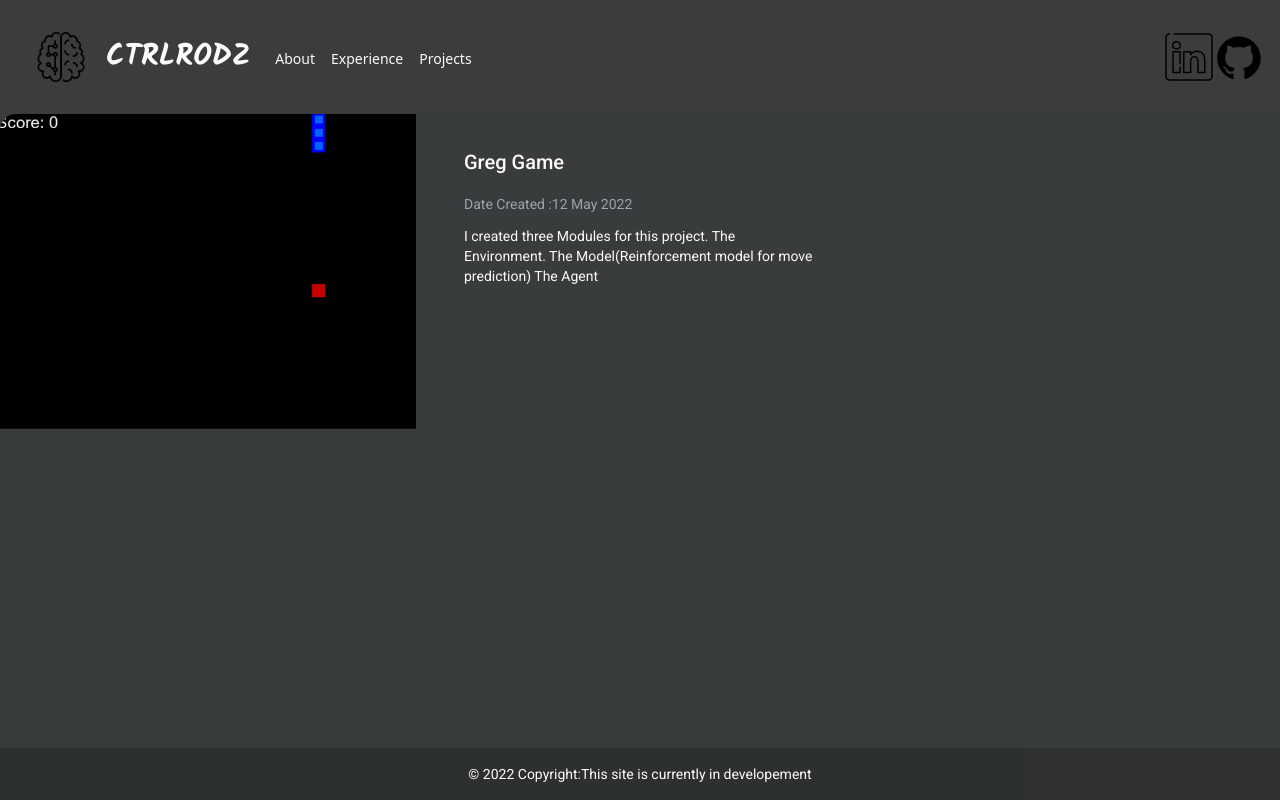
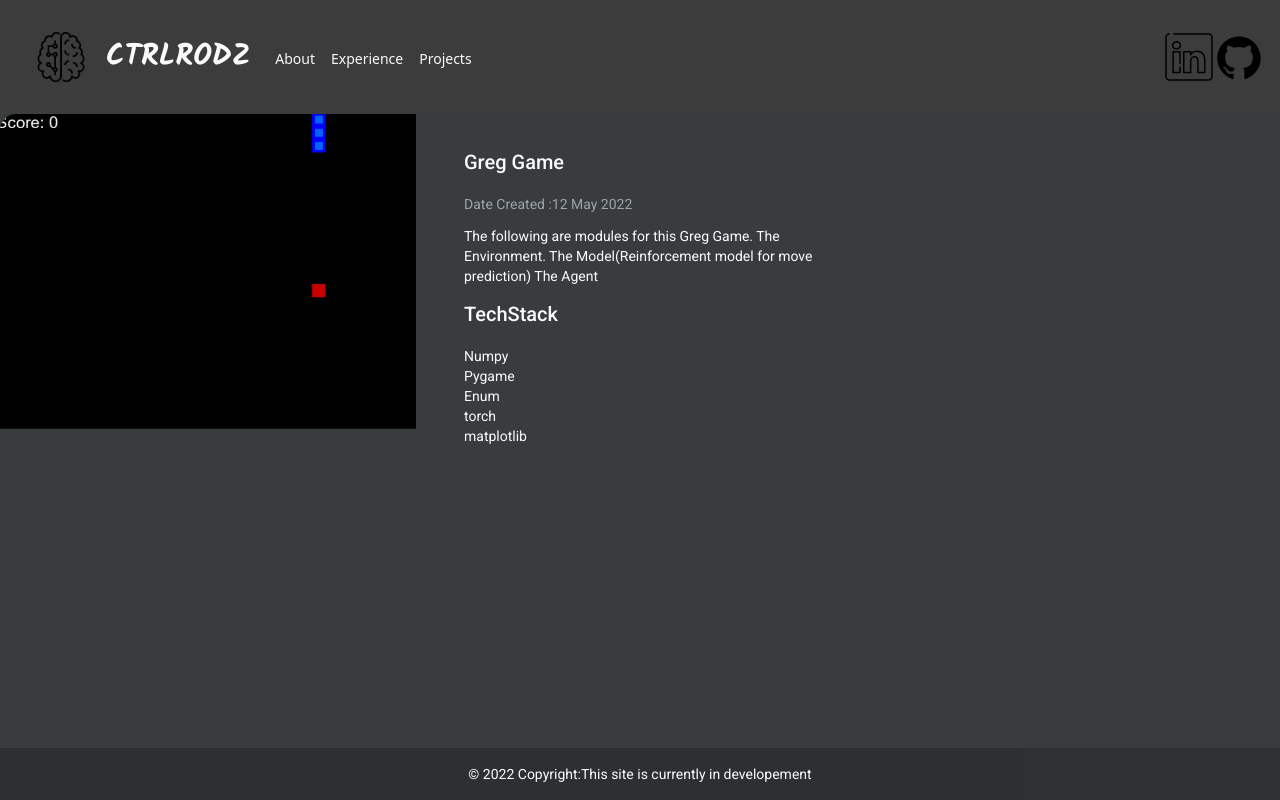
Before and after one commit to CrtlRodz/Portfolio-V1, an Angular app: page /project/1 in a window 1280 px wide. Built offline with nearby package versions, Linux system fonts and the light colour scheme; a web font is replaced by a local one.

Commit message:
adding project details

```diff
--- a/src/app/project-details/project-details.component.html
+++ b/src/app/project-details/project-details.component.html
@@ -11,6 +11,9 @@
         <span class="text-gray-400">Date Created :{{project.dateCreated}}</span>
     </p>
     <p>{{project.longDescription}}</p>
+    <h2>TechStack</h2>
+    <ol *ngFor="let stack of project.library">
+        <li>{{stack}}</li>
+    </ol>
     </div>
-
 </div>
--- a/src/assets/projects.json
+++ b/src/assets/projects.json
@@ -4,11 +4,12 @@
 
             "ProjectName":"Greg Game",
             "techStack":"Python",
-            "library":"Numpy,Pygame,Enum,torch,matplotlib",
+            "library":["Numpy","Pygame","Enum","torch","matplotlib"],
             "dateCreated":"12 May 2022",
             "shortDescription":" This Project is based on Reinforcement Learning which trains the snake to eat the food present in the environment.",
             "projectImage":"./assets/img/gregGame.gif",
-            "longDescription":"I created three Modules for this project.\nThe Environment.\nThe Model(Reinforcement model for move prediction)\nThe Agent",
+            "longDescription":"The following are modules for this Greg Game.\nThe Environment.\nThe Model(Reinforcement model for move prediction)\nThe Agent\n",
             "sourceCode":""
+
     }
 ]
```
